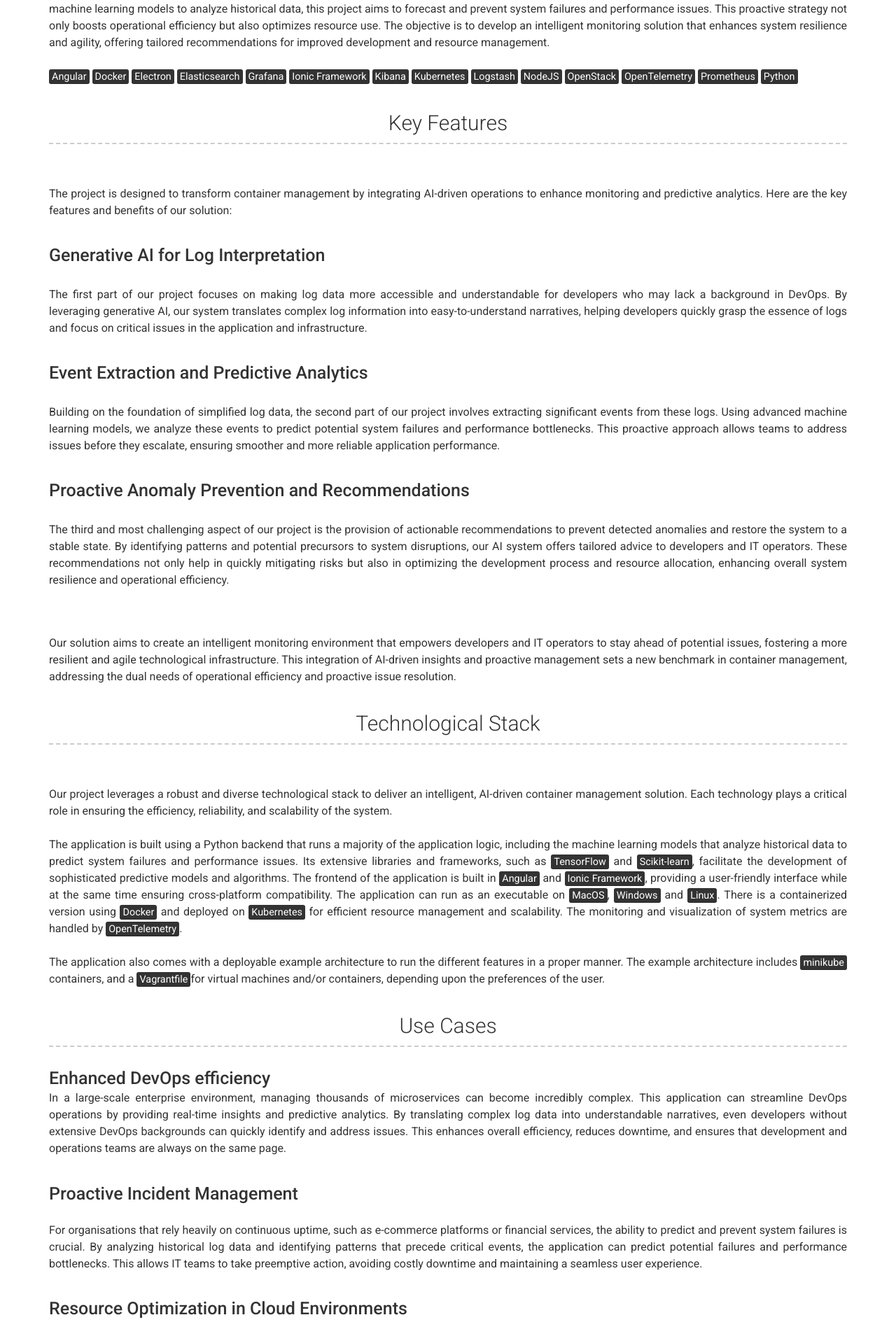
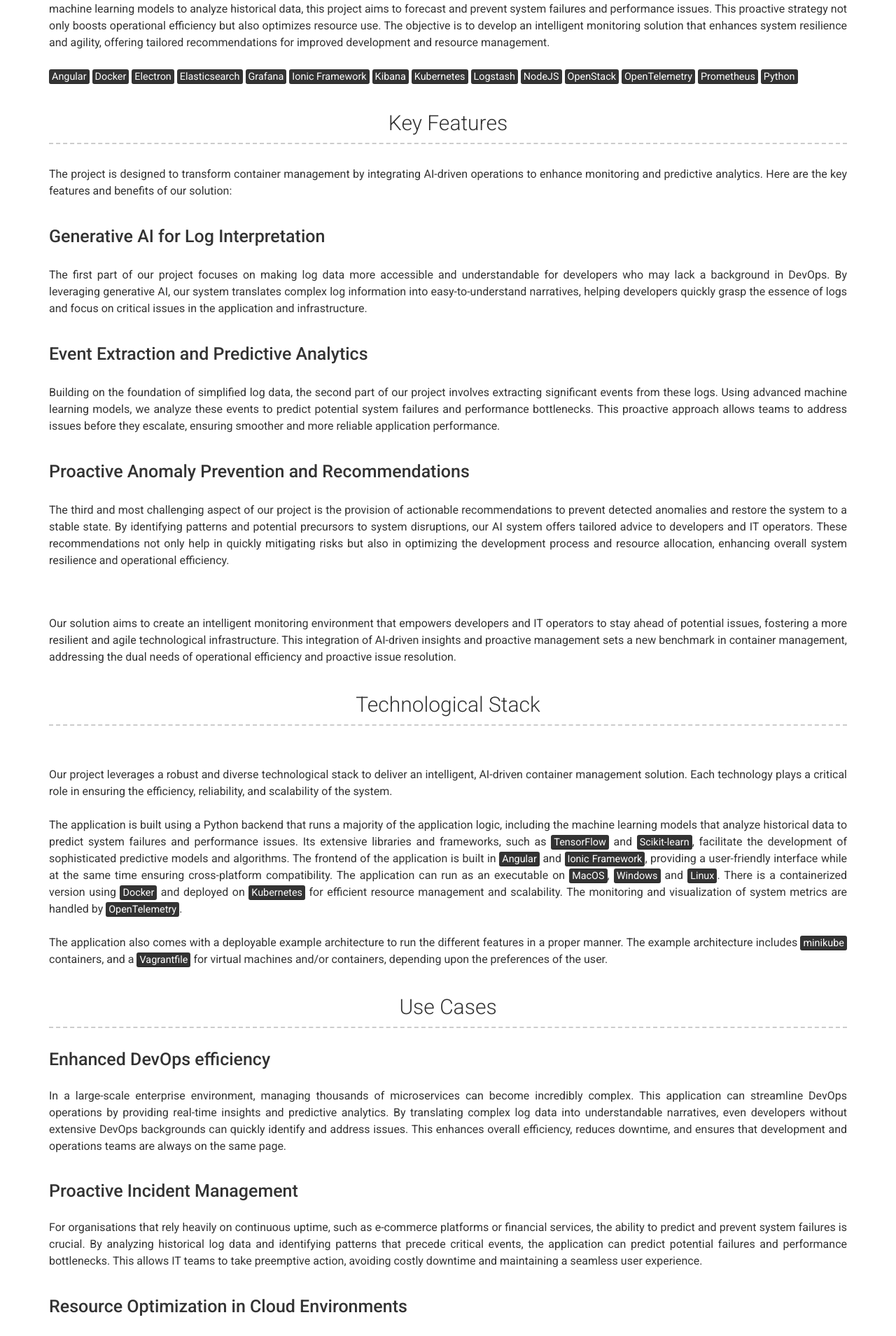
Before and after one commit to APratham/testsite, a Jekyll site: the page built from gh-pages/index.md, in a window 1280 px wide. Shown: the part 462-2371 px from the top of the page at 70% size. Built offline with Jekyll 4.4.1, drawn with Linux system fonts in a browser that asks for light colours; nearby versions of some CDN libraries.

Commit message:
Updated all files

```diff
--- a/gh-pages/_data/education.yml
+++ b/gh-pages/_data/education.yml
@@ -2,7 +2,7 @@
 - layout: top
   name: Enhanced DevOps efficiency
   description: | # this will include new lines to allow paragraphs
-    <div></div>
+    <br>
     In a large-scale enterprise environment, managing thousands of microservices can become incredibly complex.
     This application can streamline DevOps operations by providing real-time insights and predictive analytics.
     By translating complex log data into understandable narratives, even developers without extensive DevOps
--- a/gh-pages/_data/experience.yml
+++ b/gh-pages/_data/experience.yml
@@ -18,5 +18,5 @@
     visualization of system metrics are handled by <mark>OpenTelemetry</mark>.
     <br><br>
     The application also comes with a deployable example architecture to run the different features in a proper manner.
-    The example architecture includes <mark>minikube</mark> containers, and a <mark>Vagrantfile</mark>for virtual machines
+    The example architecture includes <mark>minikube</mark> containers, and a <mark>Vagrantfile</mark> for virtual machines
     and/or containers, depending upon the preferences of the user.
--- a/gh-pages/_data/projects.yml
+++ b/gh-pages/_data/projects.yml
@@ -2,8 +2,6 @@
 
 - layout: top
   name:
-  quote: >
-
   description: | # this will include new lines to allow paragraphs
     The project is designed to transform container management by integrating AI-driven operations to enhance monitoring and predictive analytics.
     Here are the key features and benefits of our solution:
```
